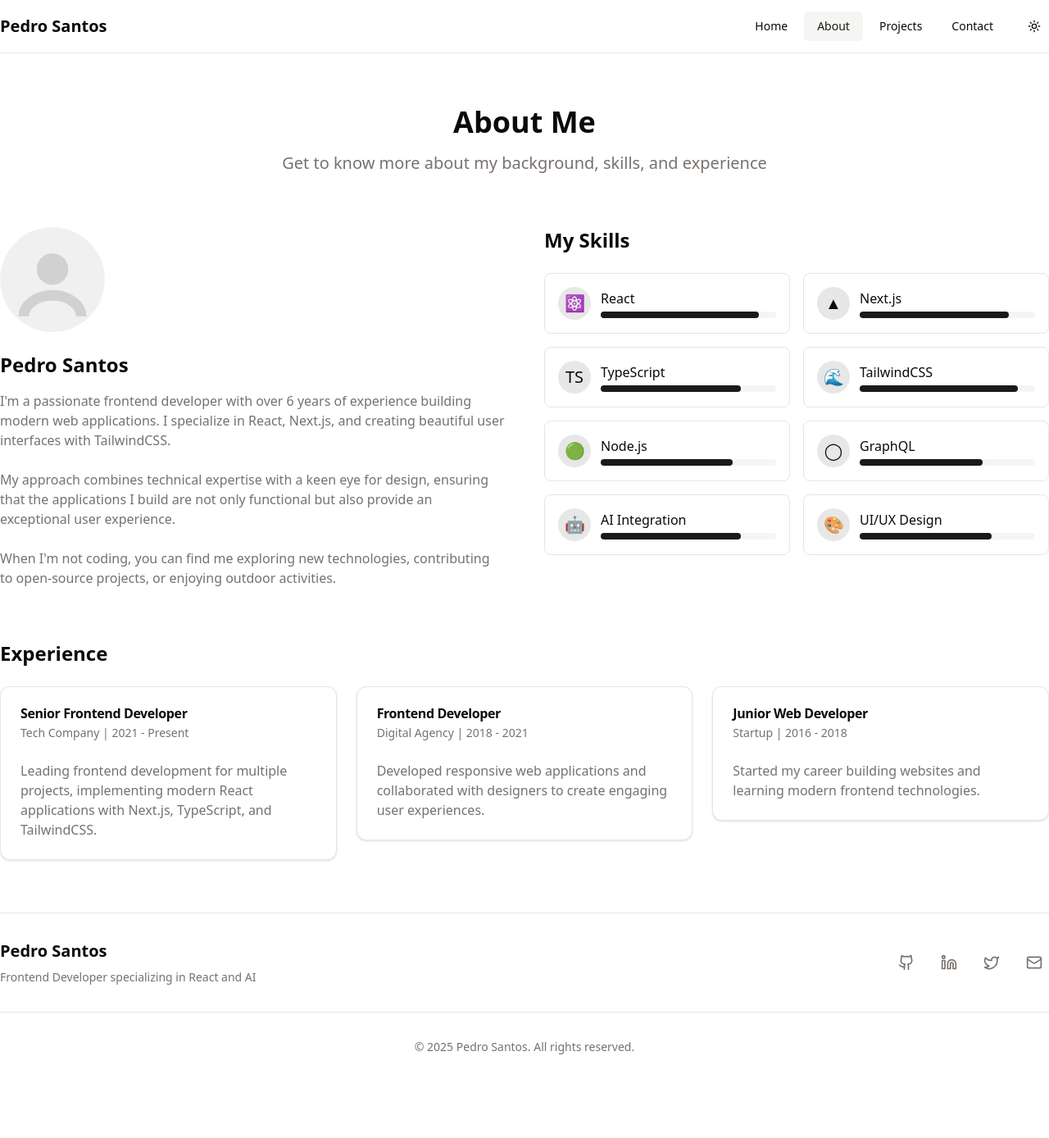
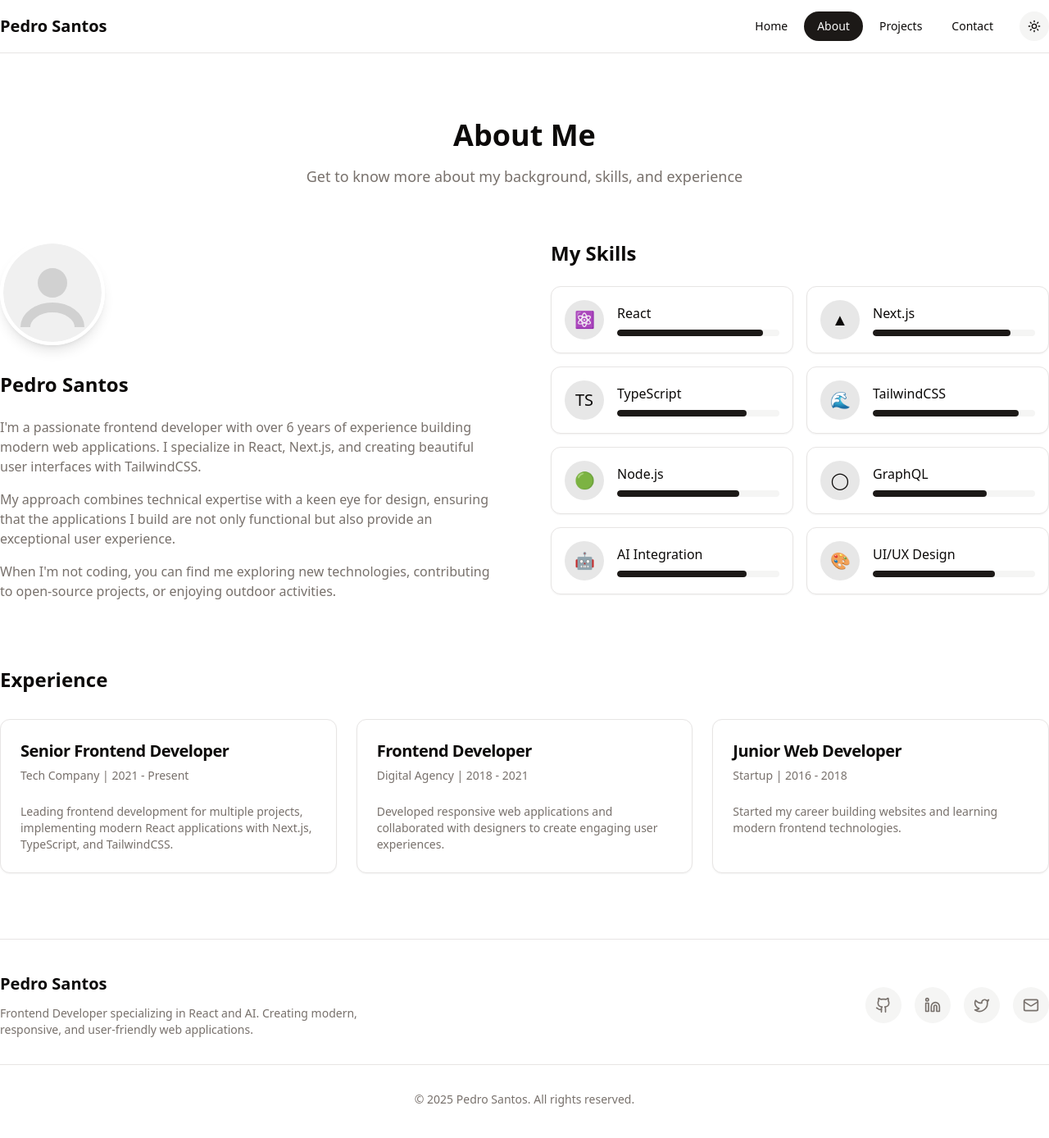
Before and after one commit to pedrocarlos-ti/pedrosantos.dev, a Next.js app: page /about in a window 1280 px wide. Shown: the top 1388 px of the page at 82% size. Before the commit the page ends 1319 px from the top, so only its background shows below. Built offline with nearby package versions, Linux system fonts and the light colour scheme.

Commit message:
refactor: all routes

```diff
--- a/app/about/page.tsx
+++ b/app/about/page.tsx
@@ -47,7 +47,7 @@ const experiences = [
 
 export default function AboutPage() {
   return (
-    <div className="container py-12 md:py-16">
+    <div className="container py-12 md:py-20">
       <motion.div
         className="mb-16 text-center"
         initial={{ opacity: 0, y: 20 }}
@@ -55,38 +55,39 @@ export default function AboutPage() {
         transition={{ duration: 0.5 }}
       >
         <h1 className="mb-4 text-4xl font-bold">About Me</h1>
-        <p className="mx-auto max-w-2xl text-xl text-muted-foreground">
+        <p className="mx-auto max-w-2xl text-lg text-muted-foreground">
           Get to know more about my background, skills, and experience
         </p>
       </motion.div>
 
-      <div className="grid gap-12 md:grid-cols-2">
+      <div className="grid gap-16 md:grid-cols-2">
         <motion.div
           initial={{ opacity: 0, x: -20 }}
           animate={{ opacity: 1, x: 0 }}
           transition={{ duration: 0.5, delay: 0.2 }}
+          className="flex flex-col items-center md:items-start"
         >
-          <div className="flex flex-col items-center md:items-start">
-            <Avatar className="mb-6 h-32 w-32">
+          <Avatar className="mb-8 h-32 w-32 border-4 border-background shadow-lg">
             <AvatarImage
               src="/images/avatar-placeholder.svg"
               alt="Pedro Santos"
             />
             <AvatarFallback>PS</AvatarFallback>
           </Avatar>
-            <h2 className="mb-4 text-2xl font-bold">Pedro Santos</h2>
-            <p className="mb-6 text-muted-foreground">
+          <h2 className="mb-6 text-2xl font-bold">Pedro Santos</h2>
+          <div className="space-y-4 text-muted-foreground">
+            <p>
               I&apos;m a passionate frontend developer with over 6 years of
               experience building modern web applications. I specialize in
               React, Next.js, and creating beautiful user interfaces with
               TailwindCSS.
             </p>
-            <p className="mb-6 text-muted-foreground">
+            <p>
               My approach combines technical expertise with a keen eye for
               design, ensuring that the applications I build are not only
               functional but also provide an exceptional user experience.
             </p>
-            <p className="text-muted-foreground">
+            <p>
               When I&apos;m not coding, you can find me exploring new
               technologies, contributing to open-source projects, or enjoying
               outdoor activities.
@@ -107,16 +108,17 @@ export default function AboutPage() {
                 initial={{ opacity: 0, y: 20 }}
                 animate={{ opacity: 1, y: 0 }}
                 transition={{ duration: 0.3, delay: 0.1 * index }}
+                whileHover={{ y: -5 }}
               >
-                <div className="flex items-center gap-3 rounded-lg border p-4">
-                  <div className="flex h-10 w-10 items-center justify-center rounded-full bg-primary/10 text-xl">
+                <div className="flex items-center gap-4 rounded-xl border bg-card p-4 shadow-sm transition-all hover:shadow-md">
+                  <div className="flex h-12 w-12 items-center justify-center rounded-full bg-primary/10 text-xl">
                     {skill.icon}
                   </div>
                   <div className="flex-1">
                     <h3 className="font-medium">{skill.name}</h3>
-                    <div className="mt-1 h-2 w-full rounded-full bg-muted">
+                    <div className="mt-2 h-2 w-full overflow-hidden rounded-full bg-muted">
                       <div
-                        className="h-2 rounded-full bg-primary"
+                        className="h-2 rounded-full bg-primary transition-all"
                         style={{ width: `${skill.level}%` }}
                       />
                     </div>
@@ -129,12 +131,12 @@ export default function AboutPage() {
       </div>
 
       <motion.div
-        className="mt-16"
+        className="mt-20"
         initial={{ opacity: 0, y: 20 }}
         animate={{ opacity: 1, y: 0 }}
         transition={{ duration: 0.5, delay: 0.4 }}
       >
-        <h2 className="mb-6 text-2xl font-bold">Experience</h2>
+        <h2 className="mb-8 text-2xl font-bold">Experience</h2>
         <div className="grid gap-6 md:grid-cols-3">
           {experiences.map((exp, index) => (
             <motion.div
@@ -142,16 +144,19 @@ export default function AboutPage() {
               initial={{ opacity: 0, y: 20 }}
               animate={{ opacity: 1, y: 0 }}
               transition={{ duration: 0.3, delay: 0.1 * index }}
+              whileHover={{ y: -5 }}
             >
-              <Card>
+              <Card className="h-full border shadow-sm transition-all hover:shadow-md">
                 <CardHeader>
-                  <CardTitle>{exp.title}</CardTitle>
-                  <CardDescription>
+                  <CardTitle className="text-xl">{exp.title}</CardTitle>
+                  <CardDescription className="text-sm">
                     {exp.company} | {exp.period}
                   </CardDescription>
                 </CardHeader>
                 <CardContent>
-                  <p className="text-muted-foreground">{exp.description}</p>
+                  <p className="text-sm text-muted-foreground">
+                    {exp.description}
+                  </p>
                 </CardContent>
               </Card>
             </motion.div>
--- a/app/page.tsx
+++ b/app/page.tsx
@@ -8,53 +8,55 @@ import Link from "next/link";
 
 export default function Home() {
   return (
-    <div className="container flex flex-col items-center justify-center px-4 py-16 md:py-24">
+    <div className="container px-4 py-12 md:py-20">
+      {/* Hero Section */}
       <motion.div
-        className="flex max-w-3xl flex-col items-center text-center"
+        className="mx-auto mb-16 flex max-w-3xl flex-col items-center text-center"
         initial={{ opacity: 0, y: 20 }}
         animate={{ opacity: 1, y: 0 }}
         transition={{ duration: 0.5 }}
       >
         <motion.h1
-          className="mb-6 text-4xl font-bold tracking-tight sm:text-5xl md:text-6xl"
+          className="mb-6 bg-gradient-to-r from-primary to-blue-600 bg-clip-text text-4xl font-bold tracking-tight text-transparent sm:text-5xl md:text-6xl"
           initial={{ opacity: 0, y: 20 }}
           animate={{ opacity: 1, y: 0 }}
           transition={{ duration: 0.5, delay: 0.2 }}
         >
-          Frontend Developer specializing in{" "}
-          <span className="bg-gradient-to-r from-blue-500 to-purple-500 bg-clip-text text-transparent">
-            React and AI
-          </span>
+          Frontend Developer specializing in React and AI
         </motion.h1>
 
         <motion.p
-          className="mb-8 text-xl text-muted-foreground"
+          className="mb-8 text-lg text-muted-foreground md:text-xl"
           initial={{ opacity: 0, y: 20 }}
           animate={{ opacity: 1, y: 0 }}
           transition={{ duration: 0.5, delay: 0.3 }}
         >
           Hello, I&apos;m Pedro Santos 👋, a frontend developer with a passion
           for creating modern, responsive, and user-friendly web applications
-          with cutting-edge technologies. Let&apos;s bring your ideas to life
-          with clean code and beautiful design.
+          with cutting-edge technologies.
         </motion.p>
 
         <motion.div
-          className="mb-8 flex flex-col justify-center gap-4 sm:flex-row"
+          className="mb-10 flex flex-col justify-center gap-4 sm:flex-row"
           initial={{ opacity: 0, y: 20 }}
           animate={{ opacity: 1, y: 0 }}
           transition={{ duration: 0.5, delay: 0.4 }}
         >
-          <Button asChild size="lg">
+          <Button asChild size="lg" className="rounded-full px-6">
             <Link href="/projects">View Projects</Link>
           </Button>
-          <Button variant="outline" asChild size="lg">
+          <Button
+            variant="outline"
+            asChild
+            size="lg"
+            className="rounded-full px-6"
+          >
             <Link href="/contact">Contact Me</Link>
           </Button>
         </motion.div>
 
         <motion.div
-          className="flex justify-center space-x-4"
+          className="flex justify-center space-x-6"
           initial={{ opacity: 0, y: 20 }}
           animate={{ opacity: 1, y: 0 }}
           transition={{ duration: 0.5, delay: 0.5 }}
@@ -63,7 +65,7 @@ export default function Home() {
             href="https://github.com/yourusername"
             target="_blank"
             rel="noopener noreferrer"
-            className="rounded-full p-2 text-muted-foreground transition-colors hover:bg-accent hover:text-accent-foreground"
+            className="rounded-full bg-muted p-3 text-muted-foreground transition-colors hover:bg-primary/10 hover:text-primary"
           >
             <Github className="h-5 w-5" />
             <span className="sr-only">GitHub</span>
@@ -72,7 +74,7 @@ export default function Home() {
             href="https://linkedin.com/in/yourusername"
             target="_blank"
             rel="noopener noreferrer"
-            className="rounded-full p-2 text-muted-foreground transition-colors hover:bg-accent hover:text-accent-foreground"
+            className="rounded-full bg-muted p-3 text-muted-foreground transition-colors hover:bg-primary/10 hover:text-primary"
           >
             <Linkedin className="h-5 w-5" />
             <span className="sr-only">LinkedIn</span>
@@ -81,7 +83,7 @@ export default function Home() {
             href="https://twitter.com/yourusername"
             target="_blank"
             rel="noopener noreferrer"
-            className="rounded-full p-2 text-muted-foreground transition-colors hover:bg-accent hover:text-accent-foreground"
+            className="rounded-full bg-muted p-3 text-muted-foreground transition-colors hover:bg-primary/10 hover:text-primary"
           >
             <Twitter className="h-5 w-5" />
             <span className="sr-only">Twitter</span>
@@ -89,20 +91,21 @@ export default function Home() {
         </motion.div>
       </motion.div>
 
+      {/* Projects Section */}
       <motion.div
-        className="mt-24 w-full max-w-5xl"
+        className="mx-auto mt-16 w-full max-w-6xl"
         initial={{ opacity: 0, y: 20 }}
         animate={{ opacity: 1, y: 0 }}
         transition={{ duration: 0.5, delay: 0.6 }}
       >
-        <h2 className="mb-8 text-center text-3xl font-bold">
+        <h2 className="mb-10 text-center text-3xl font-bold">
           Featured Projects
         </h2>
         <div className="grid gap-8 md:grid-cols-2 lg:grid-cols-3">
           {[1, 2, 3].map((i) => (
             <motion.div
               key={i}
-              className="group relative overflow-hidden rounded-lg border bg-card text-card-foreground shadow transition-all hover:shadow-lg"
+              className="group relative overflow-hidden rounded-xl border bg-card text-card-foreground shadow-sm transition-all hover:shadow-md"
               whileHover={{ y: -5 }}
               initial={{ opacity: 0, y: 20 }}
               animate={{ opacity: 1, y: 0 }}
@@ -117,24 +120,24 @@ export default function Home() {
                 />
               </div>
               <div className="p-6">
-                <h3 className="mb-2 text-xl font-bold">Project {i}</h3>
+                <h3 className="mb-2 text-xl font-semibold">Project {i}</h3>
                 <p className="mb-4 text-sm text-muted-foreground">
                   A brief description of this amazing project and the
                   technologies used.
                 </p>
                 <div className="flex items-center justify-between">
-                  <div className="flex space-x-2">
-                    <div className="rounded-full bg-blue-100 px-2 py-1 text-xs font-medium text-blue-800 dark:bg-blue-900 dark:text-blue-100">
+                  <div className="flex flex-wrap gap-2">
+                    <span className="rounded-full bg-primary/10 px-3 py-1 text-xs font-medium text-primary">
                       React
-                    </div>
-                    <div className="rounded-full bg-purple-100 px-2 py-1 text-xs font-medium text-purple-800 dark:bg-purple-900 dark:text-purple-100">
+                    </span>
+                    <span className="rounded-full bg-primary/10 px-3 py-1 text-xs font-medium text-primary">
                       Next.js
-                    </div>
+                    </span>
                   </div>
                   <Button
                     variant="ghost"
                     size="sm"
-                    className="group-hover:translate-x-1 transition-transform"
+                    className="transition-transform group-hover:translate-x-1"
                   >
                     View <ArrowRight className="ml-1 h-4 w-4" />
                   </Button>
@@ -143,8 +146,8 @@ export default function Home() {
             </motion.div>
           ))}
         </div>
-        <div className="mt-8 text-center">
-          <Button variant="outline" asChild>
+        <div className="mt-10 text-center">
+          <Button variant="outline" asChild className="rounded-full px-6">
             <Link href="/projects">
               View All Projects <ArrowRight className="ml-2 h-4 w-4" />
             </Link>
--- a/components/layout/footer.tsx
+++ b/components/layout/footer.tsx
@@ -12,14 +12,18 @@ export function Footer() {
       animate={{ opacity: 1 }}
       transition={{ delay: 0.2, duration: 0.5 }}
     >
-      <div className="container py-8">
-        <div className="flex flex-col items-center justify-between gap-4 md:flex-row">
-          <div className="flex flex-col items-center gap-2 md:items-start">
-            <Link href="/" className="text-xl font-bold">
+      <div className="container py-10">
+        <div className="flex flex-col items-center justify-between gap-8 md:flex-row">
+          <div className="flex flex-col items-center gap-3 md:items-start">
+            <Link
+              href="/"
+              className="text-xl font-bold transition-colors hover:text-primary"
+            >
               Pedro Santos
             </Link>
-            <p className="text-sm text-muted-foreground">
-              Frontend Developer specializing in React and AI
+            <p className="max-w-md text-center text-sm text-muted-foreground md:text-left">
+              Frontend Developer specializing in React and AI. Creating modern,
+              responsive, and user-friendly web applications.
             </p>
           </div>
 
@@ -28,7 +32,8 @@ export function Footer() {
               href="https://github.com/yourusername"
               target="_blank"
               rel="noopener noreferrer"
-              className="rounded-full p-2 text-muted-foreground transition-colors hover:bg-accent hover:text-accent-foreground"
+              className="rounded-full bg-muted p-3 text-muted-foreground transition-colors hover:bg-primary/10 hover:text-primary"
+              aria-label="GitHub"
             >
               <Github className="h-5 w-5" />
               <span className="sr-only">GitHub</span>
@@ -37,7 +42,8 @@ export function Footer() {
               href="https://linkedin.com/in/yourusername"
               target="_blank"
               rel="noopener noreferrer"
-              className="rounded-full p-2 text-muted-foreground transition-colors hover:bg-accent hover:text-accent-foreground"
+              className="rounded-full bg-muted p-3 text-muted-foreground transition-colors hover:bg-primary/10 hover:text-primary"
+              aria-label="LinkedIn"
             >
               <Linkedin className="h-5 w-5" />
               <span className="sr-only">LinkedIn</span>
@@ -46,14 +52,16 @@ export function Footer() {
               href="https://twitter.com/yourusername"
               target="_blank"
               rel="noopener noreferrer"
-              className="rounded-full p-2 text-muted-foreground transition-colors hover:bg-accent hover:text-accent-foreground"
+              className="rounded-full bg-muted p-3 text-muted-foreground transition-colors hover:bg-primary/10 hover:text-primary"
+              aria-label="Twitter"
             >
               <Twitter className="h-5 w-5" />
               <span className="sr-only">Twitter</span>
             </Link>
             <Link
               href="mailto:your.email@example.com"
-              className="rounded-full p-2 text-muted-foreground transition-colors hover:bg-accent hover:text-accent-foreground"
+              className="rounded-full bg-muted p-3 text-muted-foreground transition-colors hover:bg-primary/10 hover:text-primary"
+              aria-label="Email"
             >
               <Mail className="h-5 w-5" />
               <span className="sr-only">Email</span>
--- a/components/layout/header.tsx
+++ b/components/layout/header.tsx
@@ -12,6 +12,10 @@ import { cn } from "@/lib/utils";
 import { motion } from "framer-motion";
 import Link from "next/link";
 import { usePathname } from "next/navigation";
+import { Button } from "@/components/ui/button";
+import { Menu } from "lucide-react";
+import { Sheet, SheetContent, SheetTrigger } from "@/components/ui/sheet";
+import { useState } from "react";
 
 const navItems = [
   { name: "Home", href: "/" },
@@ -22,6 +26,7 @@ const navItems = [
 
 export function Header() {
   const pathname = usePathname();
+  const [isOpen, setIsOpen] = useState(false);
 
   return (
     <motion.header
@@ -33,7 +38,7 @@ export function Header() {
       <div className="container flex h-16 items-center justify-between">
         <Link href="/" className="flex items-center space-x-2">
           <motion.div
-            className="font-bold text-xl"
+            className="text-xl font-bold"
             initial={{ scale: 0.8, opacity: 0 }}
             animate={{ scale: 1, opacity: 1 }}
             transition={{ delay: 0.2, duration: 0.5 }}
@@ -42,7 +47,8 @@ export function Header() {
           </motion.div>
         </Link>
 
-        <div className="flex items-center gap-4">
+        {/* Desktop Navigation */}
+        <div className="hidden items-center gap-4 md:flex">
           <NavigationMenu>
             <NavigationMenuList>
               {navItems.map((item) => (
@@ -51,10 +57,10 @@ export function Header() {
                     <NavigationMenuLink
                       className={cn(
                         navigationMenuTriggerStyle(),
-                        "px-4 py-2",
+                        "rounded-full px-4 py-2 text-sm font-medium transition-colors",
                         pathname === item.href
-                          ? "bg-accent text-accent-foreground"
-                          : ""
+                          ? "bg-primary text-primary-foreground"
+                          : "hover:bg-accent hover:text-accent-foreground"
                       )}
                     >
                       {item.name}
@@ -67,6 +73,38 @@ export function Header() {
 
           <ThemeToggle />
         </div>
+
+        {/* Mobile Navigation */}
+        <div className="flex items-center md:hidden">
+          <ThemeToggle />
+          <Sheet open={isOpen} onOpenChange={setIsOpen}>
+            <SheetTrigger asChild>
+              <Button variant="ghost" size="icon" className="ml-2">
+                <Menu className="h-5 w-5" />
+                <span className="sr-only">Toggle menu</span>
+              </Button>
+            </SheetTrigger>
+            <SheetContent side="right" className="w-[240px] sm:w-[300px]">
+              <nav className="flex flex-col gap-4 pt-8">
+                {navItems.map((item) => (
+                  <Link
+                    key={item.href}
+                    href={item.href}
+                    className={cn(
+                      "flex items-center rounded-md px-4 py-2 text-sm font-medium transition-colors",
+                      pathname === item.href
+                        ? "bg-primary text-primary-foreground"
+                        : "hover:bg-accent hover:text-accent-foreground"
+                    )}
+                    onClick={() => setIsOpen(false)}
+                  >
+                    {item.name}
+                  </Link>
+                ))}
+              </nav>
+            </SheetContent>
+          </Sheet>
+        </div>
       </div>
     </motion.header>
   );
```
Also changed, not shown: app/contact/page.tsx (+32 -20 lines), app/projects/page.tsx (+18 -11 lines), components/theme-toggle.tsx (+24 -8 lines). Lines whose indentation alone changed are shown as unchanged.
